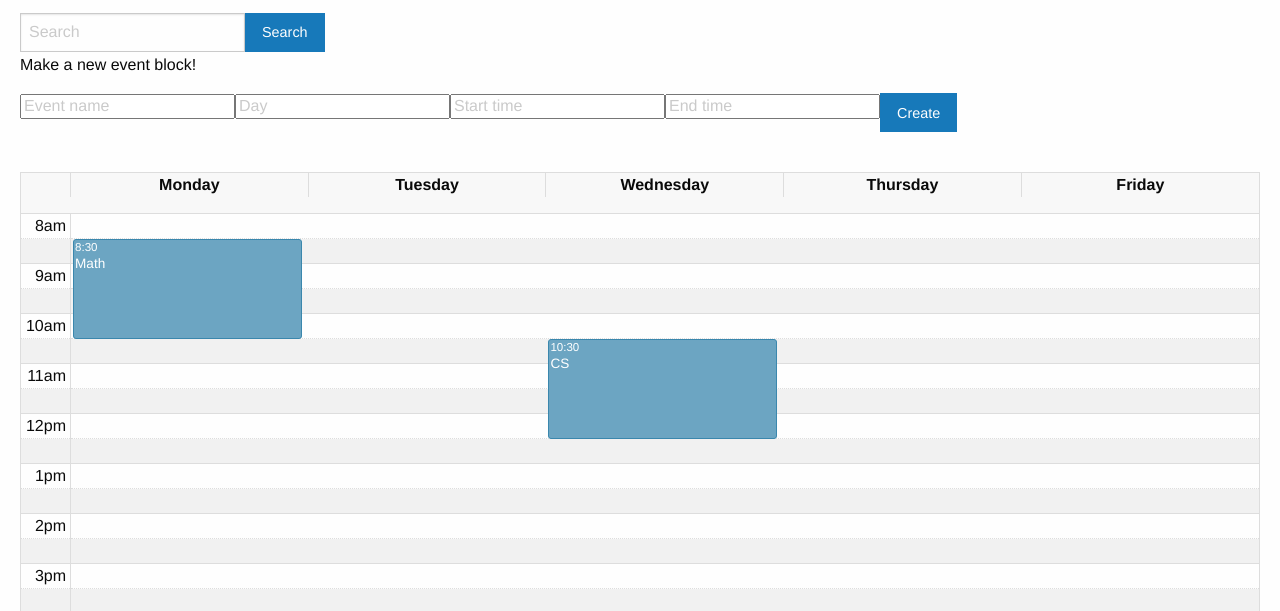
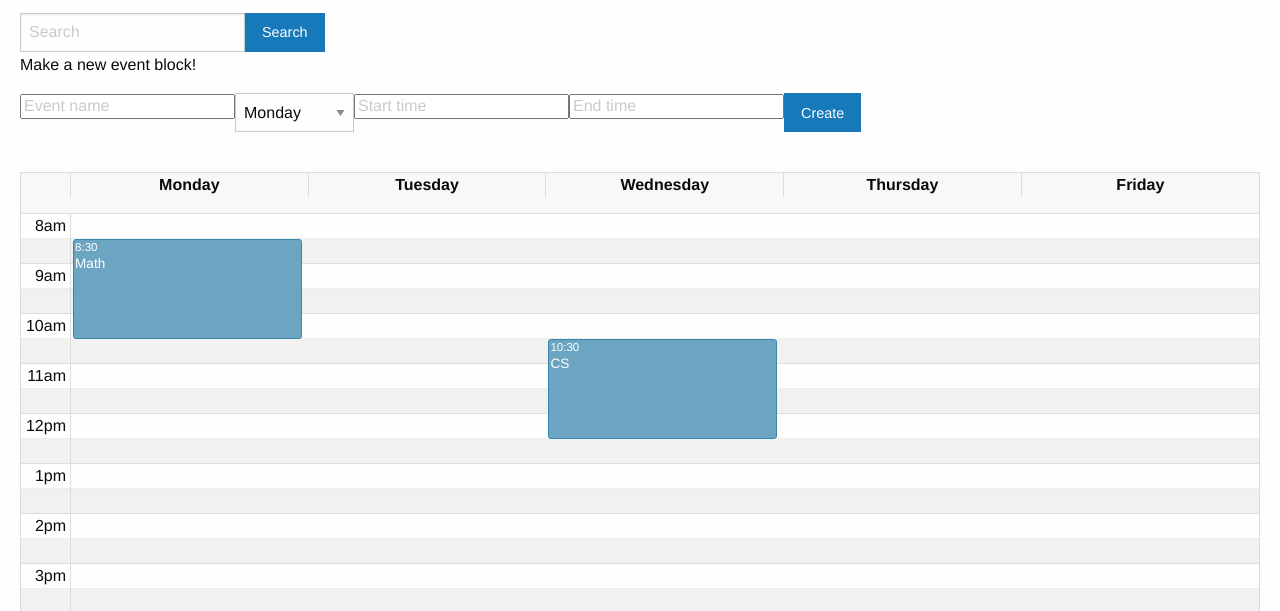
Before and after one commit to benlimpa/the_better_class_planner, a website: page index.html in a window 1280 px wide. Shown: the part 164-775 px from the top of the page. Drawn offline with nearby package versions, Linux system fonts and the light colour scheme; some packages are replaced by stand-ins of ours.

Commit message:
More edits to creating calendar event

```diff
--- a/index.html
+++ b/index.html
@@ -37,7 +37,17 @@
 	  <p>Make a new event block!</p>
       <ul class="menu">
         <li><input type="input" placeholder="Event name"></li>
-		<li><input type="input" placeholder="Day"></li>
+		<li>
+		<select name="Day">
+
+
+			  <option value="2017-11-13">Monday</option>
+			  <option value="2017-11-14">Tuesday</option>
+			  <option value="2017-11-15">Wednesday</option>
+			  <option value="2017-11-16">Thursday</option>
+			  <option value="2017-11-17">Friday</option>
+			</select>
+		</li> <!-- Turn into a drop-down menu???-->
 		<li><input type="input" placeholder="Start time"></li>
 		<li><input type="input" placeholder="End time"></li>
         <li><button type="button" class="button">Create</button></li>
```
